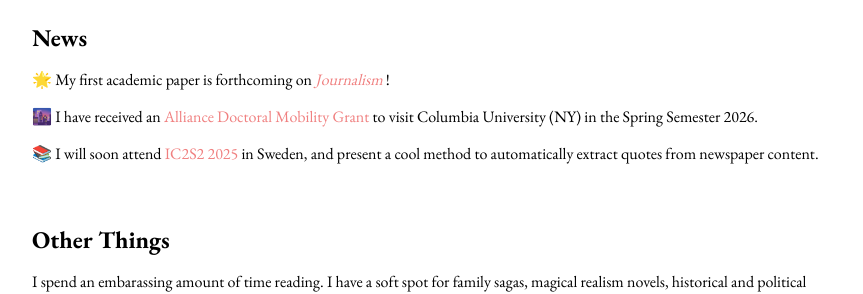
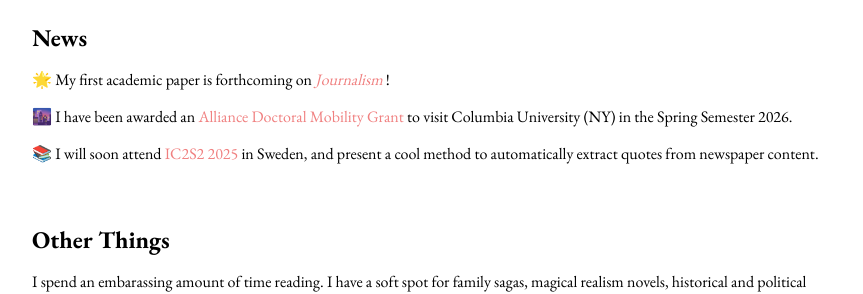
Before and after one commit to emmabonuttidagostini/emmabonuttidagostini.github.io, a Jekyll site: the page built from index.md, in a window 1280 px wide. Shown: the part 763-1057 px from the top of the page, without its empty margins (208-1071 px from the left). Built offline with Jekyll 4.4.1, drawn with Linux system fonts in a browser that asks for light colours.

Commit message:
Update index.md

```diff
--- a/index.md
+++ b/index.md
@@ -23,7 +23,7 @@ Check out my [Publications](https://emmabonuttidagostini.github.io/publications)
 
 🌟 My first academic paper is forthcoming on *[Journalism](https://journals.sagepub.com/home/jou)* !
 
-🌆 I have received an [Alliance Doctoral Mobility Grant](https://alliance.columbia.edu/alliance-call-doctoral-mobility) to visit Columbia University (NY) in the Spring Semester 2026.
+🌆 I have been awarded an [Alliance Doctoral Mobility Grant](https://alliance.columbia.edu/alliance-call-doctoral-mobility) to visit Columbia University (NY) in the Spring Semester 2026.
 
 📚 I will soon attend [IC2S2 2025](https://www.ic2s2-2025.org) in Sweden, and present a cool method to automatically extract quotes from newspaper content.
 
```
